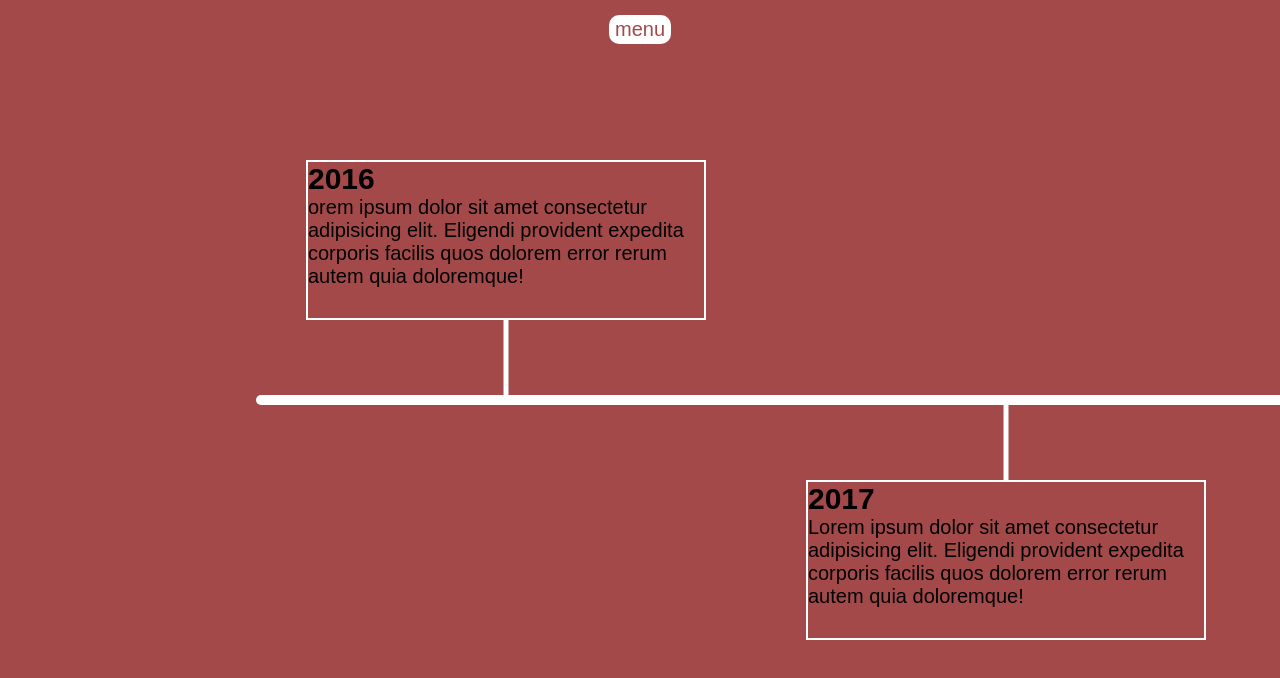
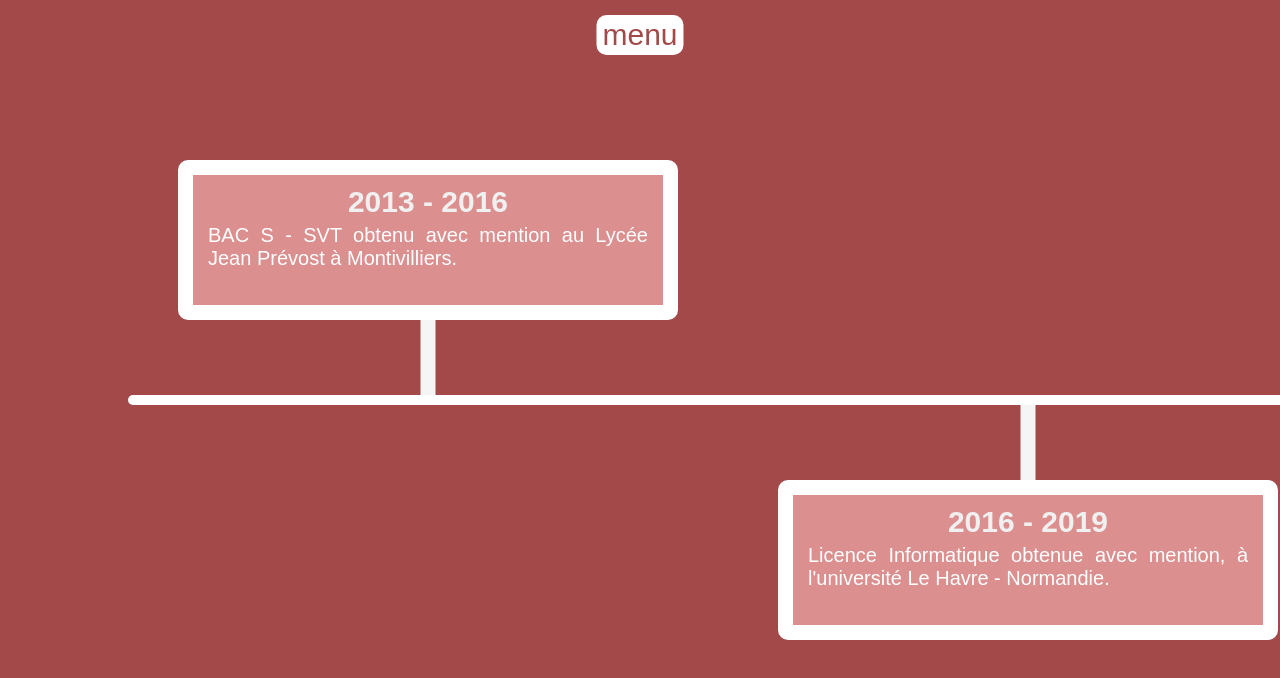
Before and after one commit to skrollu/portfolio, a website built with webpack: page aboutme.html in a window 1280 px wide. Built offline with nearby package versions, Linux system fonts and the light colour scheme; what @swup/fade-theme, @swup/head-plugin, swup would draw is missing.

Commit message:
ADD content in Aboutme page

```diff
--- a/aboutme.html
+++ b/aboutme.html
@@ -26,11 +26,10 @@
         <div class="timeline-box">
           <div class="timeline-box-column">
             <div class="event-container top">
-              <h2>2016</h2>
+              <h2>2013 - 2016</h2>
               <p>
-                orem ipsum dolor sit amet consectetur adipisicing elit. Eligendi
-                provident expedita corporis facilis quos dolorem error rerum
-                autem quia doloremque!
+                BAC S - SVT obtenu avec mention au Lycée Jean Prévost à
+                Montivilliers.
               </p>
             </div>
             <div class="empty-box"></div>
@@ -39,13 +38,35 @@
           <div class="timeline-box-column">
             <div class="empty-box"></div>
             <div class="event-container bot">
-              <h2>2017</h2>
+              <h2>2016 - 2019</h2>
               <p>
-                Lorem ipsum dolor sit amet consectetur adipisicing elit.
-                Eligendi provident expedita corporis facilis quos dolorem error
-                rerum autem quia doloremque!
+                Licence Informatique obtenue avec mention, à l'université Le
+                Havre - Normandie.
               </p>
             </div>
+          </div>
+
+          <div class="timeline-box-column">
+            <div class="event-container top">
+              <h2>2019 - 2021</h2>
+              <p>
+                Alternance chez SPB - Le Havre et obtention du Master
+                d'Ingénrieurie du Web, des Objets Communicants et Systèmes
+                Complexes (IWOCS) à l'université Le Havre - Normandie.
+              </p>
+            </div>
+            <div class="empty-box"></div>
+          </div>
+
+          <div class="timeline-box-column">
+            <div class="event-container top">
+              <h2>Aujourd'hui...</h2>
+              <p>
+                Développeur principal d'un BackOffice générique et de son
+                périmètre applicatif écrit en JavaEE chez SPB - Le Havre.
+              </p>
+            </div>
+            <div class="empty-box"></div>
           </div>
         </div>
       </section>
--- a/src/css/aboutme.css
+++ b/src/css/aboutme.css
@@ -1,8 +1,9 @@
 :root {
   --page-width: 1000vw;
-  --margin-left: 20vw;
+  --margin-left: 10vw;
   --viewport-height-box: 20vh;
   --header-color-aboutme: rgb(163, 73, 73);
+  --panel-border-width: 15px;
 }
 
 /** MENU - BTN */
@@ -45,36 +46,45 @@
 }
 
 /** EVENT CONTAINER */
-
 .event-container {
   position: relative;
   height: var(--viewport-height-box);
-  width: 400px;
-  border: 2px solid white;
+  width: 500px;
+  border: var(--panel-border-width) solid #fff;
+  border-radius: 10px;
+  padding: 10px 5px;
+
+  background-color: rgba(233, 160, 160, 0.808);
 }
 
 .event-container h2 {
+  text-align: center;
   font-size: 3rem;
+  color: rgb(240, 240, 240);
 }
 .event-container p {
+  text-align: justify;
   font-size: 2rem;
+  margin-top: 5px;
+  padding: 0 10px;
+  color: #fff;
 }
 
 .event-container.top::after,
 .event-container.bot::before {
   content: '';
   position: absolute;
-  width: 5px;
+  width: var(--panel-border-width);
   height: calc(var(--viewport-height-box) / 2);
-  background-color: #fff;
+  background-color: rgb(245, 245, 245);
   left: 50%;
   transform: translate(-50%);
 }
 
 .event-container.top::after {
-  bottom: calc(-2px - 50%);
+  bottom: calc(-50% - var(--panel-border-width) * 2);
 }
 
 .event-container.bot::before {
-  top: calc(-2px - 50%);
+  top: calc(-50% - var(--panel-border-width) * 2);
 }
--- a/src/css/menu.css
+++ b/src/css/menu.css
@@ -16,9 +16,8 @@ html {
   left: 50%;
   transform: translate(-50%, 0);
 
-  font-size: 1.5rem;
+  font-size: 3rem;
   text-decoration: none;
-  font-size: 2rem;
   padding: 3px 6px;
   background-color: #fff;
   border-radius: 10px;
```
